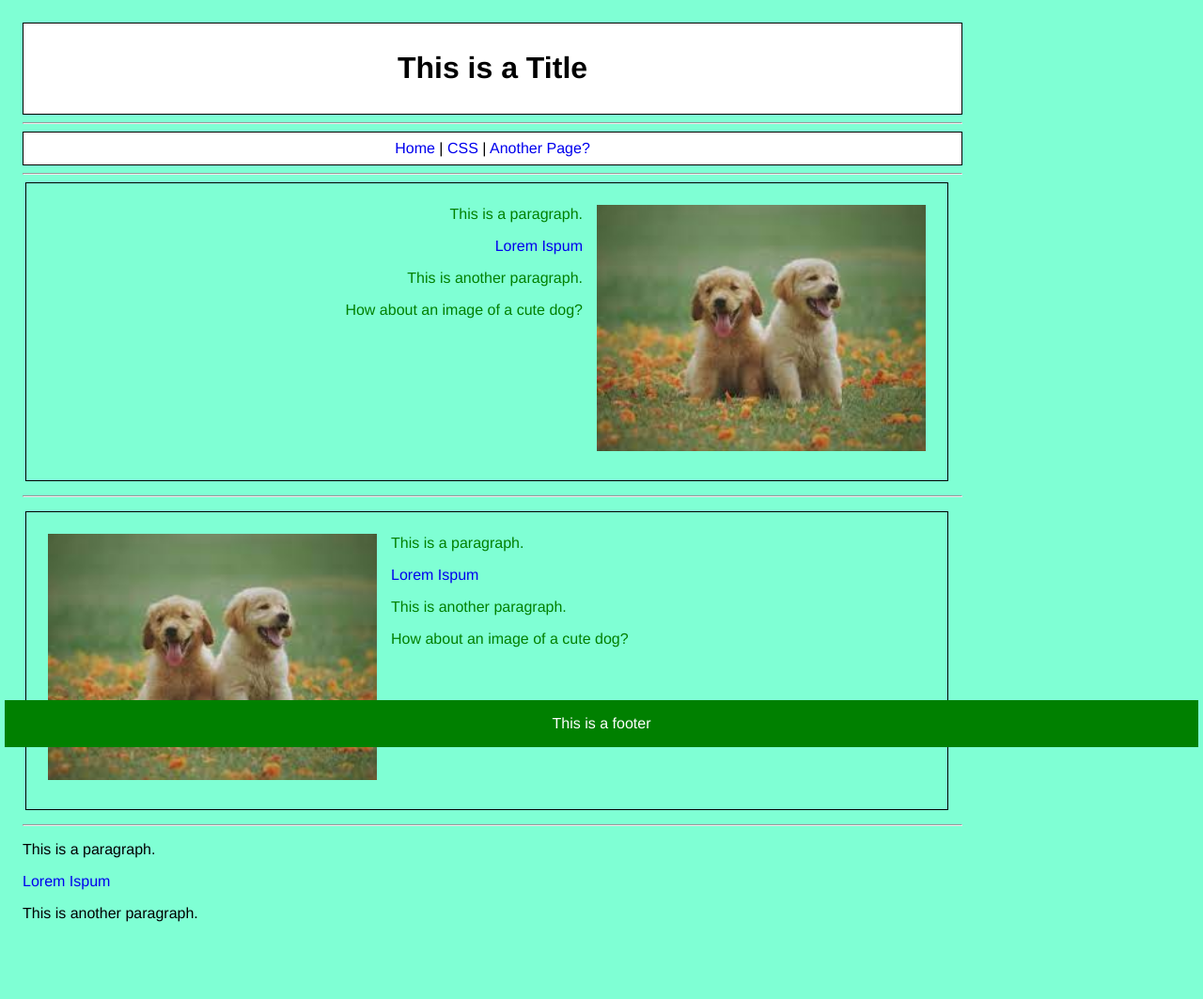
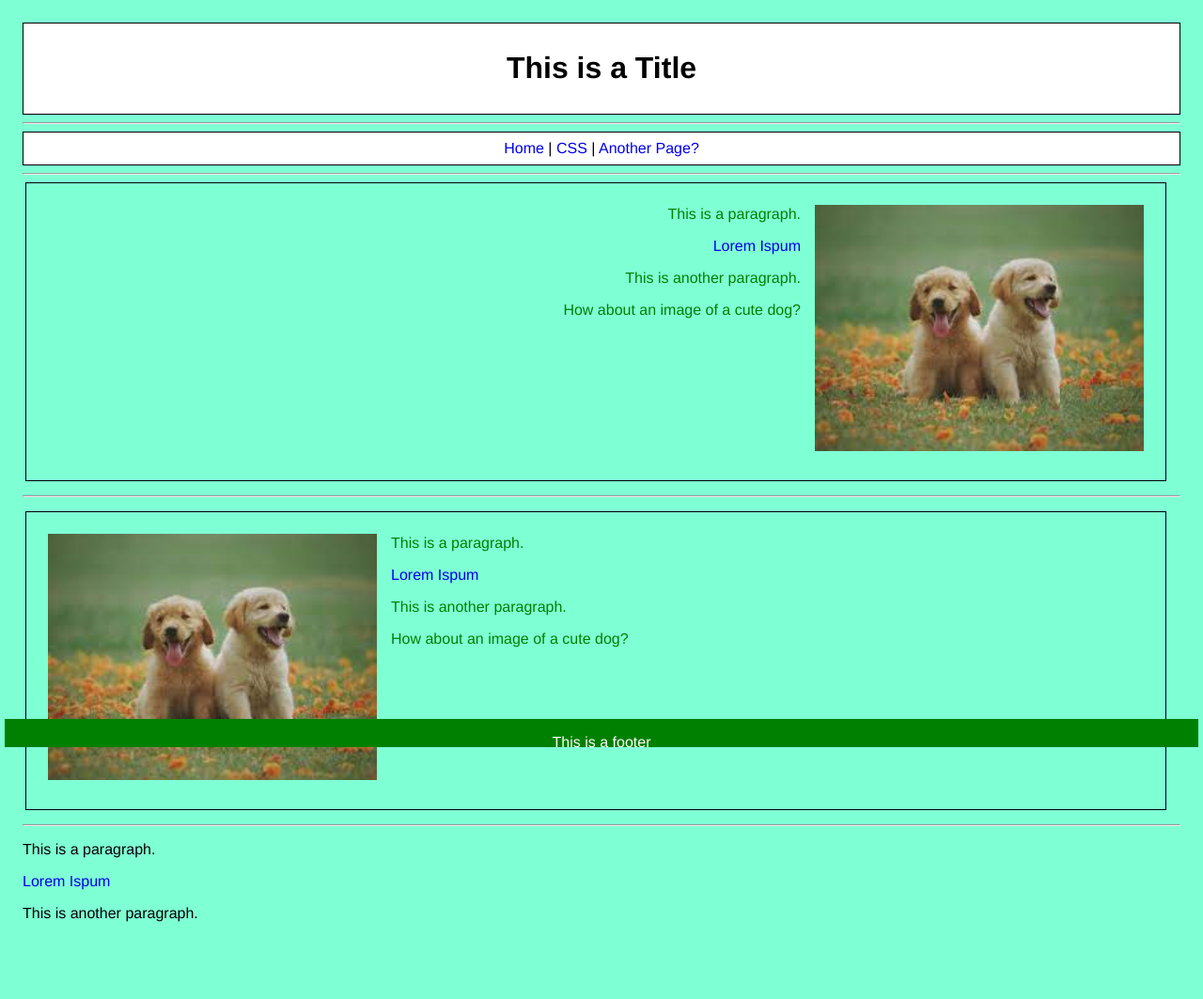
Before and after one commit to EricLindCS/CS112, a PHP site: page /html/index.html in a window 1280 px wide. Shown: the whole page at 94% size. Run offline with PHP 8.4, Linux system fonts and the light colour scheme.

Commit message:
Update homeCSS.css

```diff
--- a/Week 2/css/homeCSS.css
+++ b/Week 2/css/homeCSS.css
@@ -13,8 +13,6 @@ body{
     margin-bottom:50px;
     background-color: aquamarine;
        clear: both;
-
-       max-width:1000px;
 
 }
 .pageTitle{
@@ -65,7 +63,7 @@ float: right;
 
 footer {
     position: fixed;
-    height: 50px;
+    height: 30px;
     background-color: green;
     bottom: 5px;
     left: 5px;
@@ -73,6 +71,6 @@ footer {
     margin-bottom: 0px;
     text-align: center;
     color: white;
-    padding: 5,0,0,0;
+    padding: 0,0,0,0;
 
 }
```
